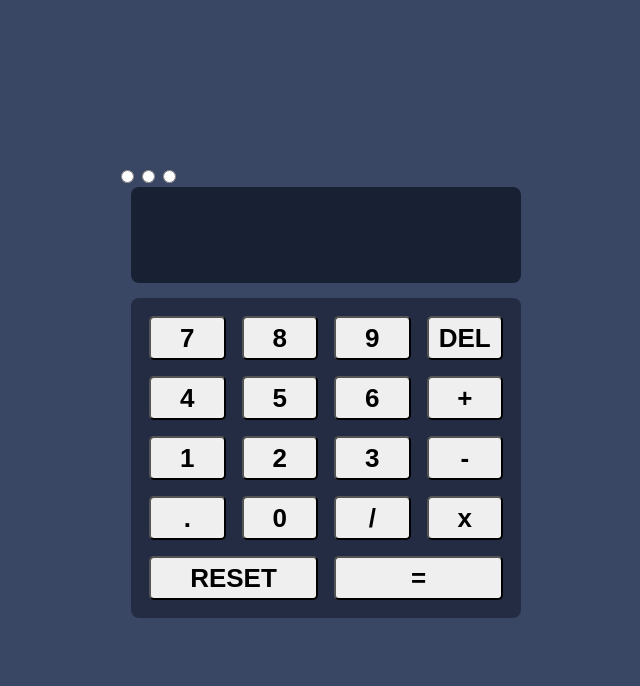
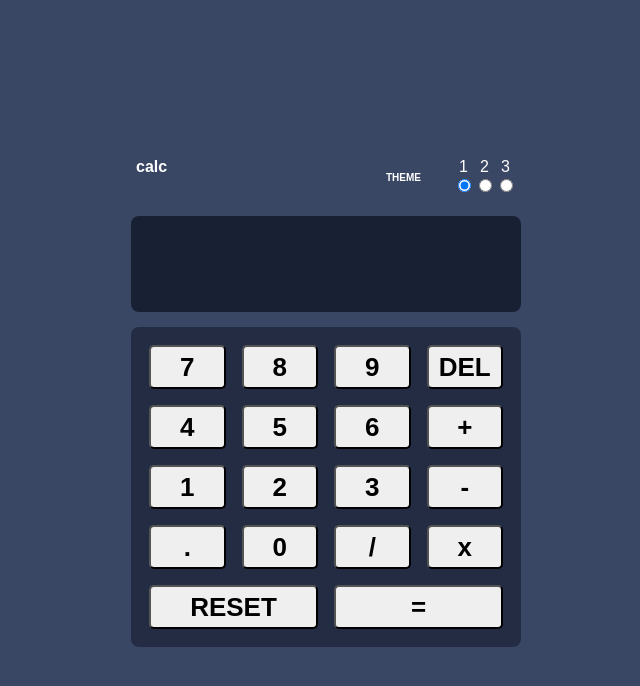
Before and after one commit to kosolapiyD/calculator, a React (Vite) app: page / in a window 1280 px wide. Shown: the top 686 px of the page, without its empty margins (314-954 px from the left). Built offline with nearby package versions, Linux system fonts and the light colour scheme.

Commit message:
radio switch

```diff
--- a/src/components/calc-header/CalcHeader.scss
+++ b/src/components/calc-header/CalcHeader.scss
@@ -21,5 +21,16 @@
             font-weight: bold;
             font-size  : 10px;
         }
+
+        .switch {
+            .switch-labels {
+                display        : flex;
+                justify-content: space-around;
+            }
+
+            .switch-buttons {
+                display: flex;
+            }
+        }
     }
 }
--- a/src/components/calc-header/CalcHeader.tsx
+++ b/src/components/calc-header/CalcHeader.tsx
@@ -1,14 +1,22 @@
-import React, { useContext } from 'react';
+import React, { useContext, useState } from 'react';
 
 import './CalcHeader.scss';
 import { ThemeContext } from '../../context/ThemeContext';
 
 const CalcHeader = () => {
+  const buttonsArr = ['1', '2', '3'];
+
   const { setTheme } = useContext(ThemeContext);
+  const [selectedRadioBtn, setSelectedRadioBtn] = useState('1');
 
-  const handleThemeSwitchClick = ({ target }: React.MouseEvent) => {
-    const { innerText } = target as HTMLElement;
-    switch (innerText) {
+  const isRadioSelected = (value: string): boolean =>
+    selectedRadioBtn === value;
+
+  const handleRadioClick = ({
+    target,
+  }: React.ChangeEvent<HTMLInputElement>) => {
+    setSelectedRadioBtn(target.value);
+    switch (target.value) {
       case '1':
         return setTheme('first-theme');
       case '2':
@@ -19,25 +27,40 @@ const CalcHeader = () => {
   };
 
   return (
-    // <div className='calc-header'>
-    //   <div className='left-box'>
-    //     <span className='theme-text'>calc</span>
-    //   </div>
-    //   <div className='right-box'>
-    //     <span className='theme-text'>THEME</span>
-    //     <div onClick={(e) => handleThemeSwitchClick(e)}>
-    //       <button>1</button>
-    //       <button>2</button>
-    //       <button>3</button>
-    //     </div>
-    //   </div>
-    // </div>
-    <div className='switch'>
-      <input name='switch' id='1' type='radio' />
-
-      <input name='switch' id='2' type='radio' />
-
-      <input name='switch' id='3' type='radio' />
+    <div className='calc-header'>
+      <div className='left-box'>
+        <span className='theme-text'>calc</span>
+      </div>
+      <div className='right-box'>
+        <span className='theme-text'>THEME</span>
+        <div className='switch'>
+          <div className='switch-labels'>
+            {buttonsArr.map((value) => (
+              <label
+                key={value}
+                htmlFor={value}
+                className='switch-label theme-text'
+              >
+                {value}
+              </label>
+            ))}
+          </div>
+          <div className='switch-buttons'>
+            {buttonsArr.map((value) => (
+              <div className='switch-radio-item theme-text'>
+                <input
+                  name='switch'
+                  id={value}
+                  type='radio'
+                  value={value}
+                  checked={isRadioSelected(value)}
+                  onChange={handleRadioClick}
+                />
+              </div>
+            ))}
+          </div>
+        </div>
+      </div>
     </div>
   );
 };
```
